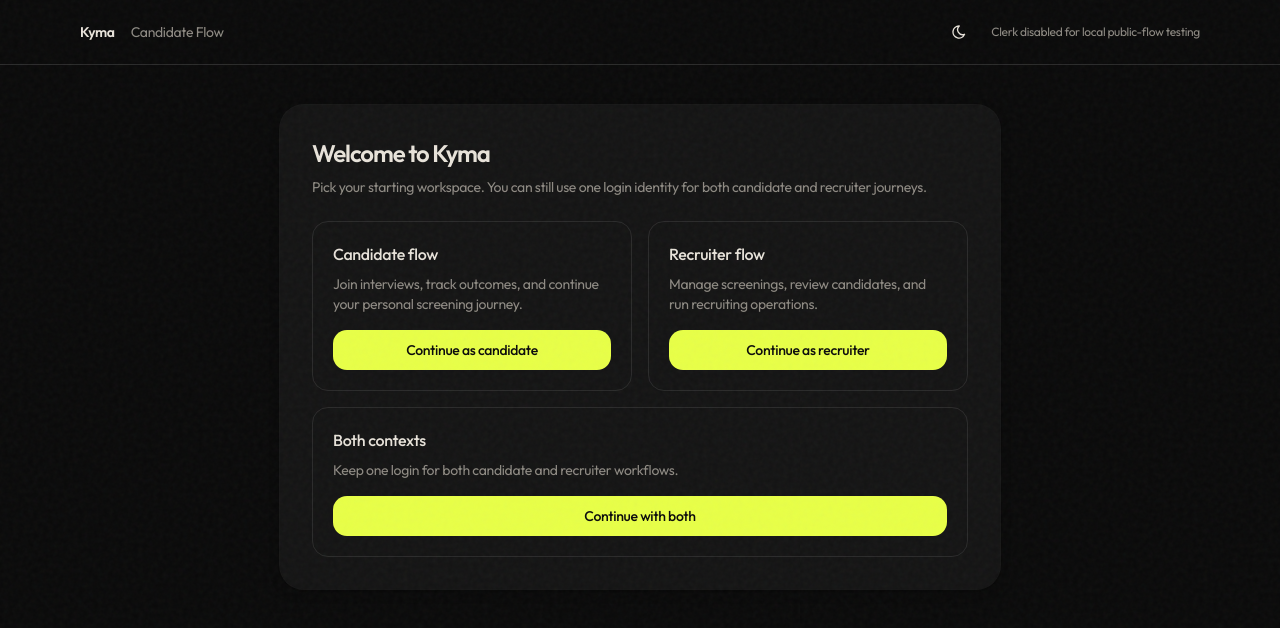
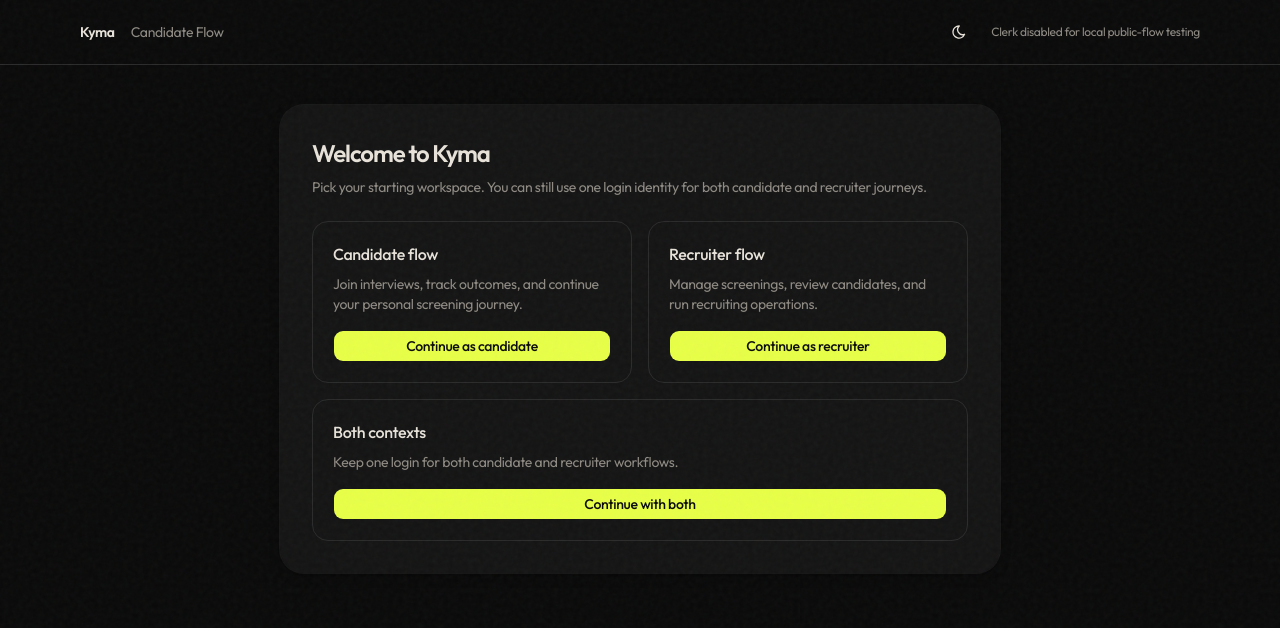
Before and after one commit to KitsuneKode/kyma, a Next.js app: page /onboarding in a window 1280 px wide. Shown: the top 628 px of the page. Built offline with nearby package versions, Linux system fonts and the light colour scheme; no server answers; sample sign-in values are in the browser's storage.

Commit message:
fix(onboarding): replace raw buttons with design system Button component

```diff
--- a/app/(app)/onboarding/page.tsx
+++ b/app/(app)/onboarding/page.tsx
@@ -2,6 +2,7 @@
 import { redirect } from 'next/navigation'
 
 import { personaFromSessionClaims } from '@/lib/auth/clerk-role'
+import { Button } from '@/components/ui/button'
 
 async function choosePersona(formData: FormData) {
   'use server'
@@ -85,12 +86,9 @@
               screening journey.
             </p>
             <input name="persona" type="hidden" value="candidate" />
-            <button
-              className="mt-4 inline-flex h-10 w-full items-center justify-center rounded-xl bg-primary px-4 text-sm font-medium text-primary-foreground"
-              type="submit"
-            >
+            <Button type="submit" className="mt-4 w-full">
               Continue as candidate
-            </button>
+            </Button>
           </form>
 
           <form action={choosePersona} className="rounded-2xl border p-5">
@@ -100,12 +98,9 @@
               operations.
             </p>
             <input name="persona" type="hidden" value="recruiter" />
-            <button
-              className="mt-4 inline-flex h-10 w-full items-center justify-center rounded-xl bg-primary px-4 text-sm font-medium text-primary-foreground"
-              type="submit"
-            >
+            <Button type="submit" className="mt-4 w-full">
               Continue as recruiter
-            </button>
+            </Button>
           </form>
 
           <form
@@ -117,12 +112,9 @@
               Keep one login for both candidate and recruiter workflows.
             </p>
             <input name="persona" type="hidden" value="both" />
-            <button
-              className="mt-4 inline-flex h-10 w-full items-center justify-center rounded-xl bg-primary px-4 text-sm font-medium text-primary-foreground"
-              type="submit"
-            >
+            <Button type="submit" className="mt-4 w-full">
               Continue with both
-            </button>
+            </Button>
           </form>
         </div>
       </section>
```
